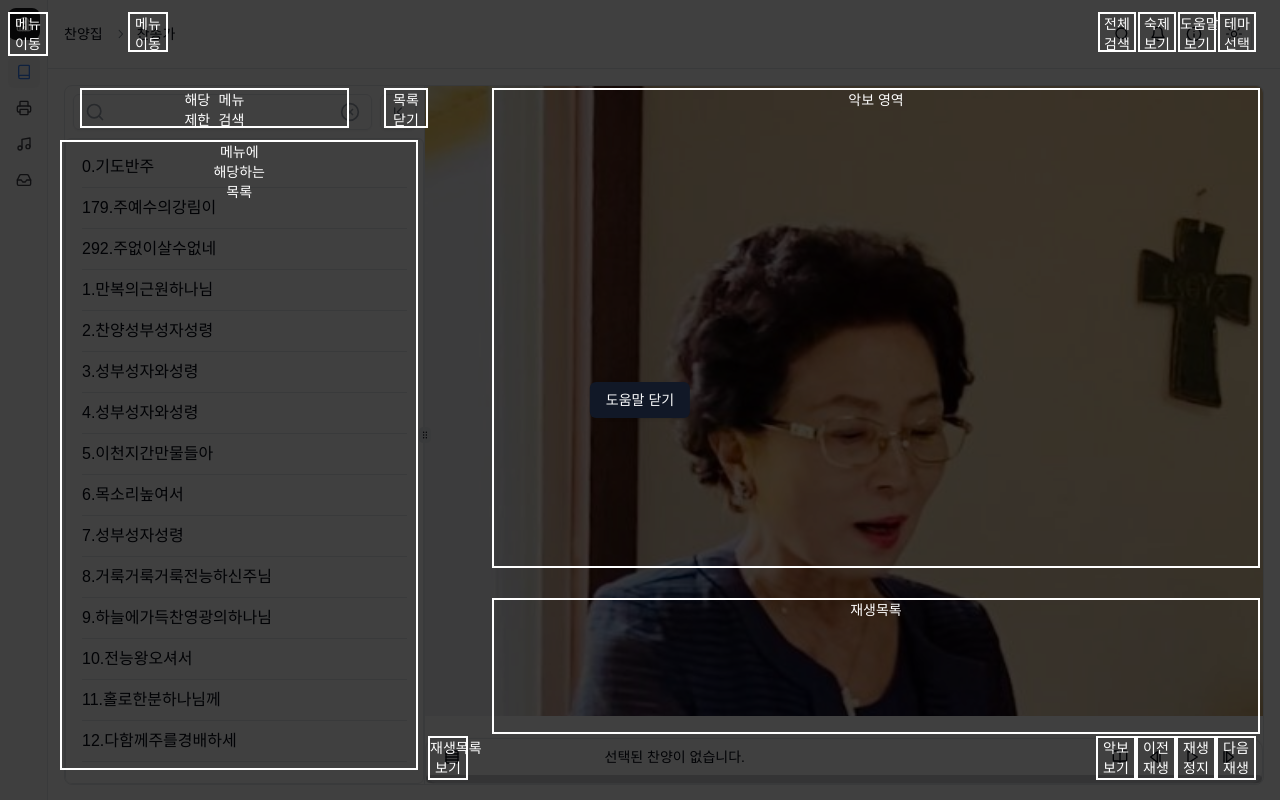
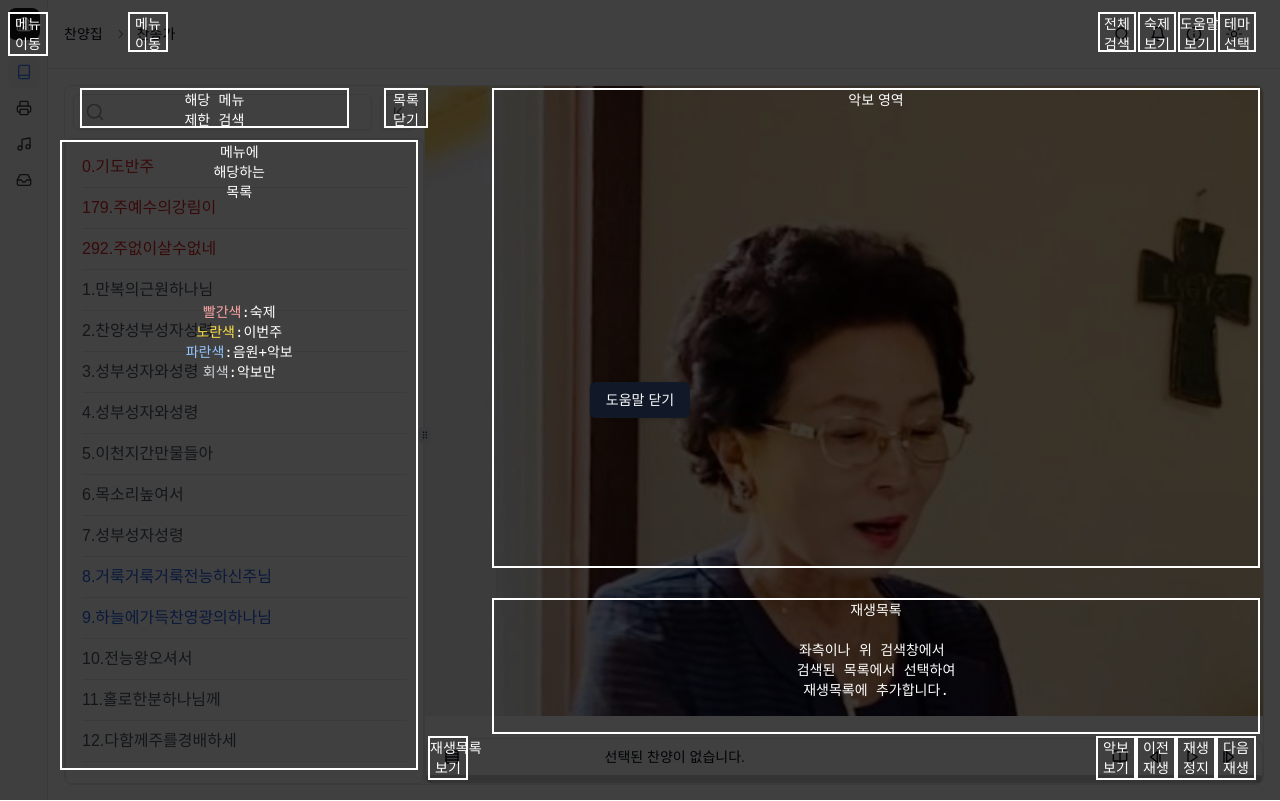
Before and after one commit to livingwaterchurch0508/worship-next15, a Next.js app: page / in a window 1280 px wide. Both pictures are taken after a click on the button 1194 px from the left and 34 px from the top of the page. Built offline with nearby package versions, Linux system fonts and the light colour scheme.

Commit message:
🔨도움말 ,숙제 수정, 글자색 넣기

```diff
--- a/app/components/help.tsx
+++ b/app/components/help.tsx
@@ -46,13 +46,23 @@ export default function Help() {
       <div
         className={`fixed ${isMobile ? "left-[20px]" : "left-[60px]"} top-[140px] w-[calc(28dvw)] h-[calc(100dvh-170px)] border-2 border-white text-white items-center text-center text-sm`}
       >
-        <pre>{`메뉴에\n해당하는\n목록`}</pre>
+        <pre>
+          {`메뉴에\n해당하는\n목록\n\n\n\n\n\n`}
+          <span className="text-red-300">빨간색</span>
+          {`:숙제\n`}
+          <span className="text-yellow-300">노란색</span>
+          {`:이번주\n`}
+          <span className="text-blue-300">파란색</span>
+          {`:음원+악보\n`}
+          <span className="text-gray-300">회색</span>
+          {`:악보만`}
+        </pre>
       </div>
       <div className="fixed right-[20px] top-[88px] w-[60vw] h-[60dvh] border-2 border-white text-white items-center text-center text-sm">
         악보 영역
       </div>
       <div className="fixed right-[20px] bottom-[66px] w-[60vw] h-[17dvh] border-2 border-white text-white items-center text-center text-sm">
-        재생목록
+        <pre>{`재생목록\n\n좌측이나 위 검색창에서 \n검색된 목록에서 선택하여\n재생목록에 추가합니다.`}</pre>
       </div>
       <div className="fixed right-[24px] bottom-[20px] w-[40px] h-[44px] border-2 border-white text-white items-center text-center text-sm">
         <pre>{`다음\n재생`}</pre>
--- a/app/components/nav/nav-search-bar.tsx
+++ b/app/components/nav/nav-search-bar.tsx
@@ -14,10 +14,10 @@ import { ScrollArea } from "@/app/components/ui/scroll-area";
 import { Input } from "@/app/components/ui/input";
 
 import { includeByCho } from "@/app/lib/search-util";
+import { arraySort, setTextColor } from "@/app/lib/array-util";
 import { usePlayListStore } from "@/app/stores/play-list-store";
 import { IHymn } from "@/app/variables/interfaces";
 import { MENU_TITLES, SORT_TYPES, WORSHIPS } from "@/app/variables/enums";
-import { arraySort } from "@/app/lib/array-util";
 
 export default function NavSearchBar() {
   const { addPlayList } = usePlayListStore((state) => state);
@@ -66,10 +66,12 @@ export default function NavSearchBar() {
               value={search}
               onChange={handleChange}
             />
-            <CircleX
-              className="absolute right-3 top-1/2 transform -translate-y-1/2 w-5 h-5 text-gray-400 cursor-pointer"
-              onClick={() => setSearch("")}
-            />
+            {search.length > 0 && (
+              <CircleX
+                className="absolute right-3 top-1/2 transform -translate-y-1/2 w-5 h-5 text-gray-400 cursor-pointer"
+                onClick={() => setSearch("")}
+              />
+            )}
           </div>
         </div>
         <ScrollArea
@@ -85,7 +87,7 @@ export default function NavSearchBar() {
               <div key={`worship-${index}`} className="w-full">
                 <div className="flex items-center">
                   <span
-                    className="cursor-pointer"
+                    className={`cursor-pointer ${setTextColor(worship)}`}
                     onClick={() => addPlayList(worship)}
                   >
                     {`${MENU_TITLES[worship.type].substring(0, 1)} ${worship.title}`}
--- a/app/components/worship-list.tsx
+++ b/app/components/worship-list.tsx
@@ -9,7 +9,7 @@ import { ResizablePanel } from "@/app/components/ui/resizable";
 import { Button } from "@/app/components/ui/button";
 
 import { includeByCho } from "@/app/lib/search-util";
-import { arraySort } from "@/app/lib/array-util";
+import { arraySort, setTextColor } from "@/app/lib/array-util";
 import { useActiveItemStore } from "@/app/stores/active-item-store";
 import { useIsFullScreenStore } from "@/app/stores/full-screen-store";
 import { usePlayListStore } from "@/app/stores/play-list-store";
@@ -73,10 +73,12 @@ export default function WorshipList() {
             value={search}
             onChange={handleChange}
           />
-          <CircleX
-            className="absolute right-3 top-1/2 transform -translate-y-1/2 w-5 h-5 text-gray-400 cursor-pointer"
-            onClick={() => setSearch("")}
-          />
+          {search.length > 0 && (
+            <CircleX
+              className="absolute right-3 top-1/2 transform -translate-y-1/2 w-5 h-5 text-gray-400 cursor-pointer"
+              onClick={() => setSearch("")}
+            />
+          )}
         </div>
         {!isFullScreen && (
           <Button
@@ -97,7 +99,7 @@ export default function WorshipList() {
             <div key={`${activeItem.menuType}-${index}`} className="w-full">
               <div className="flex items-center">
                 <span
-                  className="cursor-pointer"
+                  className={`cursor-pointer text ${setTextColor(worship)}`}
                   onClick={() => addPlayList(worship)}
                 >
                   {worship.title}
--- a/app/lib/array-util.ts
+++ b/app/lib/array-util.ts
@@ -61,3 +61,10 @@ export function arraySort(array: IHymn[], order: TSortType, isHymn: boolean) {
     koreanSort(filterMulti(filterIsHymn(array, isHymn)), order),
   );
 }
+
+export function setTextColor(hymn: IHymn) {
+  if (hymn?.isHomework) return "text-red-600 dark:text-red-400";
+  if (hymn?.isThisWeek) return "text-yellow-600 dark:text-yellow-400";
+  if (!!hymn?.song) return "text-blue-600 dark:text-blue-400";
+  return "text-gray-600 dark:text-gray-400";
+}
--- a/app/mocks/homeworks.ts
+++ b/app/mocks/homeworks.ts
@@ -1,4 +1,9 @@
-export const H_2024 = `10월 20일 숙제
+export const H_2024 = `10월 27일 숙제
+   - 찬송 : 복 608
+   - 읽기 : 구약3장, 신약3장
+   - 써오기 : 하나님보다 더 사랑하는 것, 자신의 실체 고백
+
+10월 20일 숙제
    - 찬송 : 찬 179, 찬 292
    - 읽기 : 구약3장, 신약3장, 창 12,13
 
```
